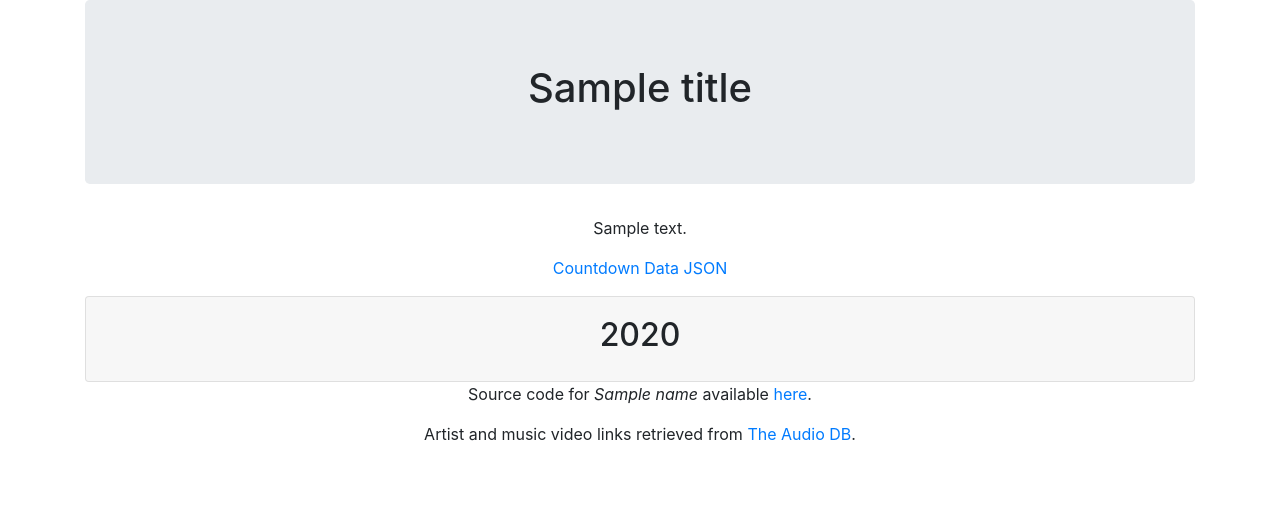
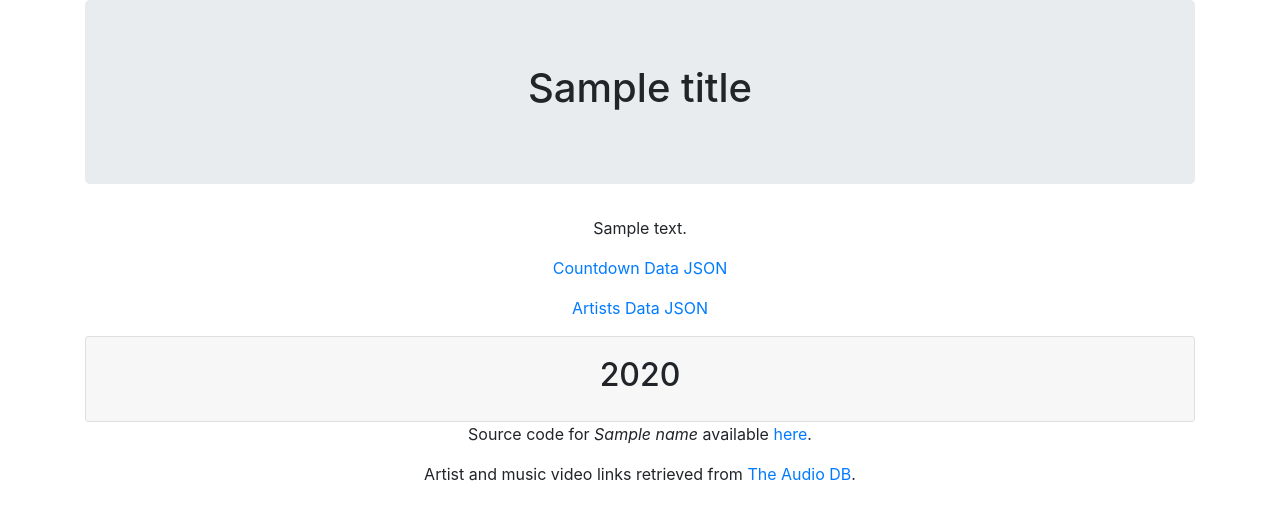
Before and after one commit to IronManRust/q101-top-101, a Node project: template templates/index.hbs in a window 1280 px wide. Shown: the top 520 px of the page. Run offline with Node 20 templates, Linux system fonts and the light colour scheme; the template is opened without the code that fills it: most values are stand-ins (such as "Sample title", 1, 10 or a date in 2020); some libraries are stand-ins or nearby versions.

Commit message:
One More Link

```diff
--- a/templates/index.hbs
+++ b/templates/index.hbs
@@ -22,6 +22,7 @@
         <div class="text-center">
             <p>{{description}}</p>
             <p><a href="./countdown.json" target="_blank">Countdown Data JSON</a></p>
+            <p><a href="./artists.json" target="_blank">Artists Data JSON</a></p>
         </div>
         <div class="accordion" id="accordion">
             {{#each years}}
```
